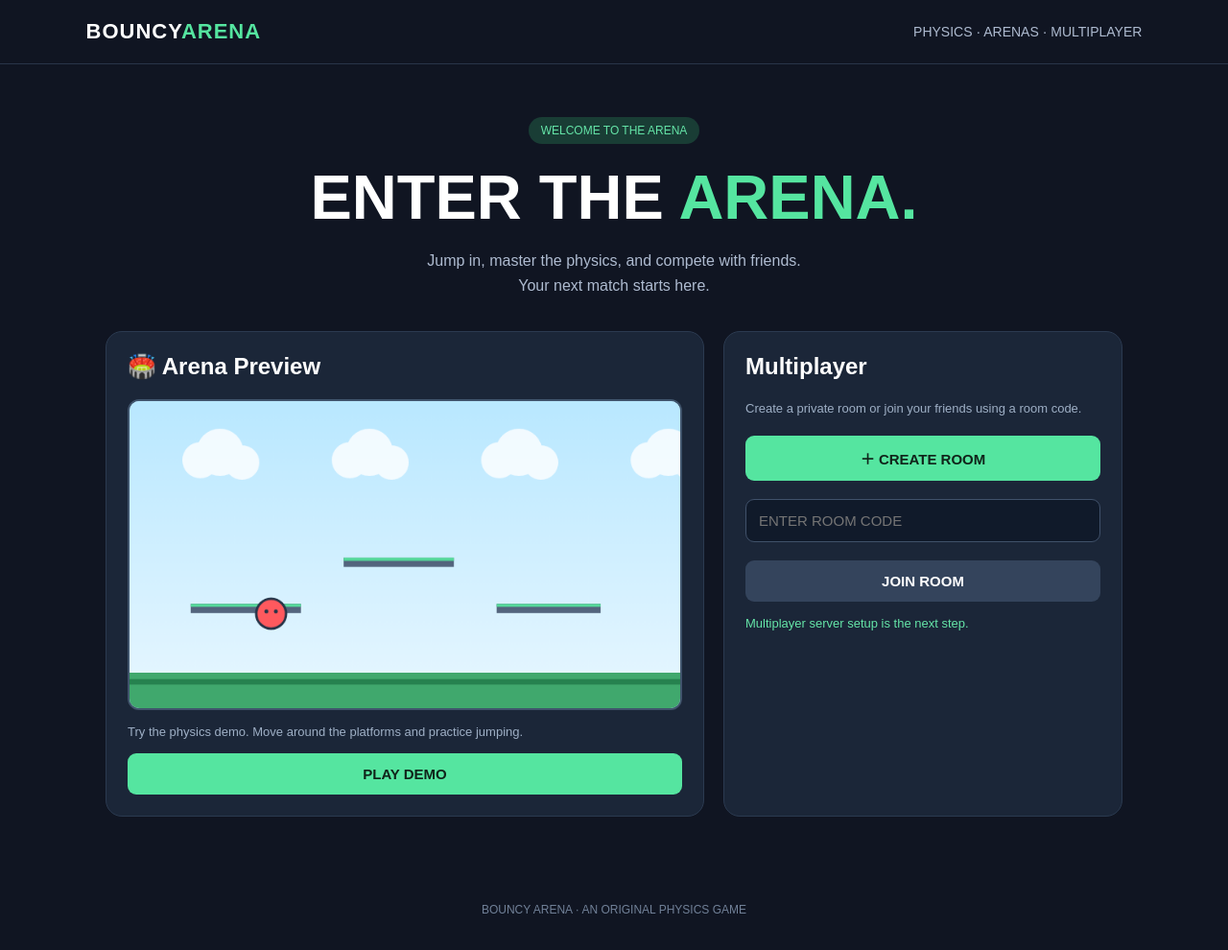
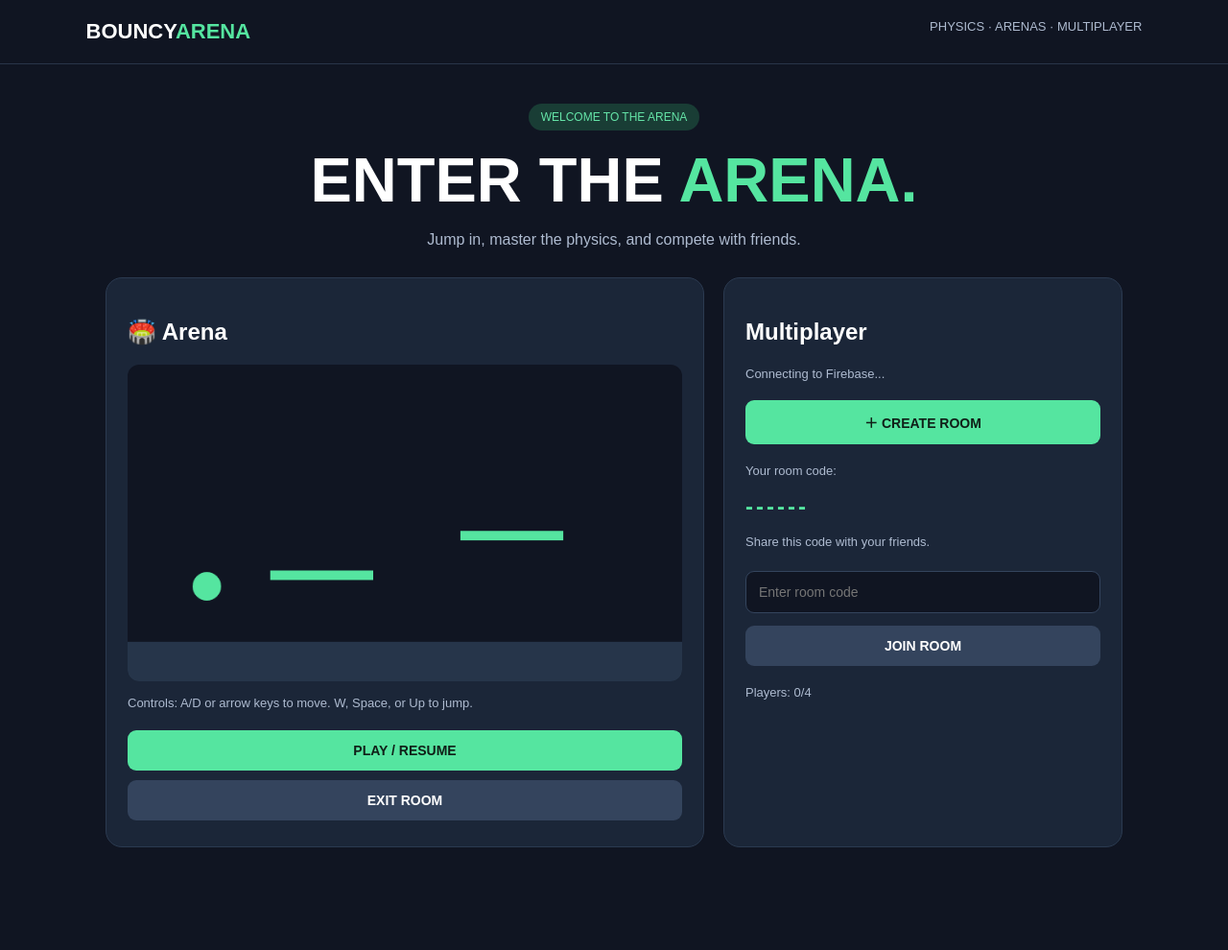
Before and after one commit to sneakywebdev/BouncyBallArena, a plain HTML site: page index.html in a window 1280 px wide. Shown: the whole page at 96% size. After the commit the page ends 928 px from the top, so only its background shows below. Drawn offline with Linux system fonts and the light colour scheme; no server answers.

Commit message:
Update index.html

```diff
--- a/index.html
+++ b/index.html
@@ -4,288 +4,264 @@
 <head>
 <meta charset="UTF-8">
 <meta name="viewport" content="width=device-width, initial-scale=1">
-<title>Bouncy Ball Arena</title>
+<title>Bouncy Arena</title>
 <style>
 *{box-sizing:border-box}
-body{
-  margin:0;background:#101522;color:white;
-  font-family:Arial,sans-serif;min-height:100vh
-}
-header{
-  display:flex;justify-content:space-between;align-items:center;
-  padding:20px 7%;border-bottom:1px solid #293449
-}
-.logo{font-size:22px;font-weight:900;letter-spacing:1px}
-.logo span{color:#55e5a0}
-nav{color:#aebbd0;font-size:14px}
-main{max-width:1100px;margin:55px auto;padding:0 20px}
-.hero{text-align:center;margin-bottom:35px}
-.tag{
-  display:inline-block;padding:7px 13px;border-radius:20px;
-  background:#193d35;color:#65e5a8;font-size:12px
-}
-h1{font-size:clamp(38px,7vw,65px);margin:18px 0 10px}
-h1 span{color:#55e5a0}
-.subtitle{color:#aebbd0;line-height:1.6}
-.layout{
-  display:grid;grid-template-columns:1.5fr 1fr;gap:20px
-}
-.panel{
-  background:#1b2638;border:1px solid #2b3a50;
-  border-radius:17px;padding:22px
-}
-.panel h2{margin-top:0}
-canvas{
-  display:block;width:100%;background:#b9e4f8;
-  border-radius:12px;border:2px solid #40546c
-}
-button,input{
-  border:0;border-radius:9px;padding:13px;
-  font-size:15px
-}
-button{cursor:pointer;font-weight:bold}
-.primary{background:#55e5a0;color:#10241a;width:100%}
-.secondary{background:#34445c;color:white;width:100%}
-button:hover{filter:brightness(1.1)}
-input{
-  width:100%;background:#101a2a;color:white;
-  border:1px solid #40516a;margin:8px 0
-}
-.actions{display:grid;gap:11px;margin-top:18px}
-.small{font-size:13px;color:#9eafc5;line-height:1.5}
-#gameStatus{color:#65e5a8;min-height:20px}
-#gamePanel{display:none;margin-top:20px}
-.gameTop{display:flex;justify-content:space-between;gap:10px;align-items:center}
-kbd{
-  background:#34445c;padding:4px 7px;border-radius:5px;
-  color:white
-}
-footer{text-align:center;color:#718198;padding:35px 10px;font-size:12px}
-@media(max-width:750px){
- .layout{grid-template-columns:1fr}
- main{margin-top:35px}
- header{padding:18px}
-}
+body{margin:0;background:#101522;color:white;font-family:Arial,sans-serif}
+header{padding:20px 7%;border-bottom:1px solid #293449;display:flex;justify-content:space-between}
+.logo{font-size:22px;font-weight:900}
+.logo span,h1 span{color:#55e5a0}
+nav{color:#aebbd0;font-size:13px}
+main{max-width:1100px;margin:45px auto;padding:0 20px}
+.hero{text-align:center;margin-bottom:30px}
+.tag{background:#193d35;color:#65e5a8;padding:7px 13px;border-radius:20px;font-size:12px}
+h1{font-size:clamp(38px,7vw,65px);margin:20px 0 10px}
+.subtitle{color:#aebbd0}
+.layout{display:grid;grid-template-columns:1.5fr 1fr;gap:20px}
+.panel{background:#1b2638;border:1px solid #2b3a50;border-radius:17px;padding:22px}
+canvas{width:100%;background:#101522;border-radius:12px;display:block}
+button,input{padding:13px;border-radius:9px;border:0;font-size:14px}
+button{background:#55e5a0;color:#102018;font-weight:bold;cursor:pointer;margin:5px 0;width:100%}
+button.secondary{background:#34445d;color:white}
+input{width:100%;background:#101522;color:white;border:1px solid #34445d;margin:8px 0}
+.status{color:#aebbd0;font-size:13px;line-height:1.5}
+#roomCode{font-size:24px;color:#55e5a0;font-weight:bold;letter-spacing:3px}
+@media(max-width:750px){.layout{grid-template-columns:1fr}}
 </style>
 </head>
 <body>
-
 <header>
   <div class="logo">BOUNCY<span>ARENA</span></div>
   <nav>PHYSICS · ARENAS · MULTIPLAYER</nav>
 </header>
 
 <main>
-  <section class="hero">
-    <div class="tag">WELCOME TO THE ARENA</div>
-    <h1>ENTER THE <span>ARENA.</span></h1>
-    <p class="subtitle">
-      Jump in, master the physics, and compete with friends.<br>
-      Your next match starts here.
-    </p>
+<section class="hero">
+  <span class="tag">WELCOME TO THE ARENA</span>
+  <h1>ENTER THE <span>ARENA.</span></h1>
+  <p class="subtitle">Jump in, master the physics, and compete with friends.</p>
+</section>
+
+<div class="layout">
+  <section class="panel">
+    <h2>🏟️ Arena</h2>
+    <canvas id="game" width="700" height="400"></canvas>
+    <p class="status">Controls: A/D or arrow keys to move. W, Space, or Up to jump.</p>
+    <button id="play">PLAY / RESUME</button>
+    <button class="secondary" id="exit">EXIT ROOM</button>
   </section>
 
-  <section class="layout">
-    <div class="panel">
-      <h2>🏟️ Arena Preview</h2>
-      <canvas id="preview" width="700" height="390"></canvas>
-      <p class="small">
-        Try the physics demo. Move around the platforms and practice jumping.
-      </p>
-      <button class="primary" id="playButton">PLAY DEMO</button>
-    </div>
-
-    <div class="panel">
-      <h2>Multiplayer</h2>
-      <p class="small">
-        Create a private room or join your friends using a room code.
-      </p>
-
-      <div class="actions">
-        <button class="primary" id="createButton">＋ CREATE ROOM</button>
-        <input id="roomInput" maxlength="5"
-          placeholder="ENTER ROOM CODE">
-        <button class="secondary" id="joinButton">JOIN ROOM</button>
-      </div>
-
-      <p id="gameStatus" class="small">
-        Multiplayer server setup is the next step.
-      </p>
-    </div>
+  <section class="panel">
+    <h2>Multiplayer</h2>
+    <p class="status" id="status">Connecting to Firebase...</p>
+    <button id="create">＋ CREATE ROOM</button>
+    <p class="status">Your room code:</p>
+    <div id="roomCode">------</div>
+    <p class="status">Share this code with your friends.</p>
+    <input id="joinCode" maxlength="6" placeholder="Enter room code">
+    <button class="secondary" id="join">JOIN ROOM</button>
+    <p class="status" id="players">Players: 0/4</p>
   </section>
-
-  <section class="panel" id="gamePanel">
-    <div class="gameTop">
-      <h2>Practice Arena</h2>
-      <button class="secondary" id="exitButton">EXIT</button>
-    </div>
-    <canvas id="game" width="900" height="500"></canvas>
-    <p class="small">
-      Controls: <kbd>A</kbd> <kbd>D</kbd> to move,
-      <kbd>W</kbd> or <kbd>SPACE</kbd> to jump.
-    </p>
-  </section>
+</div>
 </main>
 
-<footer>
-  BOUNCY ARENA · AN ORIGINAL PHYSICS GAME
-</footer>
+<script src="https://www.gstatic.com/firebasejs/10.14.1/firebase-app-compat.js"></script>
+<script src="https://www.gstatic.com/firebasejs/10.14.1/firebase-auth-compat.js"></script>
+<script src="https://www.gstatic.com/firebasejs/10.14.1/firebase-database-compat.js"></script>
 
 <script>
-const preview = document.getElementById("preview");
-const pctx = preview.getContext("2d");
+const firebaseConfig = {
+  apiKey: "AIzaSyA7mmK1Ljk2As5dPCfNAvt9CvF17G6maOE",
+  authDomain: "bouncyballarena-70cf9.firebaseapp.com",
+  databaseURL: "https://bouncyballarena-70cf9-default-rtdb.firebaseio.com",
+  projectId: "bouncyballarena-70cf9",
+  storageBucket: "bouncyballarena-70cf9.firebasestorage.app",
+  messagingSenderId: "1007913424936",
+  appId: "1:1007913424936:web:8ed5bde9eb78692834bd1d",
+  measurementId: "G-9Y8FXKXEK6"
+};
+
+firebase.initializeApp(firebaseConfig);
+const auth = firebase.auth();
+const db = firebase.database();
+
 const canvas = document.getElementById("game");
 const ctx = canvas.getContext("2d");
+const statusText = document.getElementById("status");
+const roomCodeText = document.getElementById("roomCode");
+const playersText = document.getElementById("players");
 
-const platforms = [
-  {x:100,y:330,w:180,h:15},
-  {x:350,y:255,w:180,h:15},
-  {x:600,y:330,w:170,h:15}
-];
+let uid = null;
+let room = null;
+let playerRef = null;
+let players = {};
+let running = false;
+let keys = {};
+let lastSend = 0;
 
-function drawScene(c, w, h, ballX, ballY) {
-  const g = c.createLinearGradient(0,0,0,h);
-  g.addColorStop(0,"#b9e8ff");
-  g.addColorStop(1,"#e8f7ff");
-  c.fillStyle=g;
-  c.fillRect(0,0,w,h);
+const me = {x:100,y:280,vx:0,vy:0};
+const ground = 350;
 
-  // Clouds
-  c.fillStyle="rgba(255,255,255,.8)";
-  for(let i=0;i<4;i++){
-    let x=90+i*190;
-    c.beginPath();
-    c.arc(x,75,23,0,Math.PI*2);
-    c.arc(x+25,65,30,0,Math.PI*2);
-    c.arc(x+53,78,22,0,Math.PI*2);
-    c.fill();
+auth.signInAnonymously().then(result=>{
+  uid = result.user.uid;
+  statusText.textContent = "Connected! Create a room or join a friend.";
+}).catch(error=>{
+  statusText.textContent = "Connection error: " + error.message;
+});
+
+function makeCode(){
+  return Math.random().toString(36).substring(2,8).toUpperCase();
+}
+
+async function createRoom(){
+  if(!uid){statusText.textContent="Still connecting. Try again.";return;}
+  const code = makeCode();
+  const ref = db.ref("rooms/"+code);
+  try{
+    await ref.child("host").set(uid);
+    await ref.child("createdAt").set(firebase.database.ServerValue.TIMESTAMP);
+    await enterRoom(code);
+  }catch(e){
+    statusText.textContent="Could not create room: "+e.message;
+  }
+}
+
+async function joinRoom(){
+  if(!uid){statusText.textContent="Still connecting. Try again.";return;}
+  const code = document.getElementById("joinCode").value.trim().toUpperCase();
+  if(!/^[A-Z0-9]{6}$/.test(code)){
+    statusText.textContent="Enter a valid 6-character code.";
+    return;
+  }
+  try{
+    const ref = db.ref("rooms/"+code);
+    const snap = await ref.child("host").once("value");
+    if(!snap.exists()){
+      statusText.textContent="Room not found.";
+      return;
+    }
+    await enterRoom(code);
+  }catch(e){
+    statusText.textContent="Could not join: "+e.message;
+  }
+}
+
+async function enterRoom(code){
+  if(room) await leaveRoom();
+  room = code;
+  const roomRef = db.ref("rooms/"+code);
+  playerRef = roomRef.child("players/"+uid);
+
+  const existing = await roomRef.child("players").once("value");
+  const count = existing.numChildren();
+  if(count >= 4){
+    room = null;
+    playerRef = null;
+    statusText.textContent="This room is full.";
+    return;
   }
 
-  // Platforms
-  platforms.forEach(p=>{
-    const scale=w/900;
-    c.fillStyle="#53647d";
-    c.fillRect(p.x*scale,p.y*(h/500),p.w*scale,15*scale);
-    c.fillStyle="#55d99a";
-    c.fillRect(p.x*scale,p.y*(h/500),p.w*scale,5*scale);
+  me.x = 80 + count*90;
+  me.y = 280;
+  me.vx = 0;
+  me.vy = 0;
+
+  await playerRef.set({
+    x:me.x,y:me.y,name:"Player",updatedAt:Date.now()
   });
+  playerRef.onDisconnect().remove();
 
-  c.fillStyle="#40a86d";
-  c.fillRect(0,h-45,w,45);
+  roomCodeText.textContent = code;
+  statusText.textContent = "You're in room "+code+"!";
+  running = true;
 
-  c.fillStyle="#26824f";
-  c.fillRect(0,h-37,w,7);
-
-  // Player
-  c.fillStyle="#ff595e";
-  c.beginPath();
-  c.arc(ballX,ballY,19,0,Math.PI*2);
-  c.fill();
-  c.strokeStyle="#263448";
-  c.lineWidth=3;
-  c.stroke();
-
-  c.fillStyle="#263448";
-  c.beginPath();
-  c.arc(ballX-6,ballY-3,2.5,0,Math.PI*2);
-  c.arc(ballX+6,ballY-3,2.5,0,Math.PI*2);
-  c.fill();
+  roomRef.child("players").on("value",snap=>{
+    players = snap.val() || {};
+    playersText.textContent = "Players: "+Object.keys(players).length+"/4";
+  });
 }
 
-drawScene(pctx,700,390,180,270);
+async function leaveRoom(){
+  if(!room)return;
+  const oldRoom = room;
+  if(playerRef){
+    await playerRef.onDisconnect().cancel();
+    await playerRef.remove();
+  }
+  db.ref("rooms/"+oldRoom+"/players").off();
+  room = null;
+  playerRef = null;
+  players = {};
+  roomCodeText.textContent = "------";
+  playersText.textContent = "Players: 0/4";
+  statusText.textContent = "You left the room.";
+}
 
-let active=false;
-let keys={};
-let player={x:120,y:200,vx:0,vy:0,onGround:false};
+document.getElementById("create").onclick = createRoom;
+document.getElementById("join").onclick = joinRoom;
+document.getElementById("exit").onclick = leaveRoom;
+document.getElementById("play").onclick = ()=>{running=true;};
 
 window.addEventListener("keydown",e=>{
-  keys[e.key.toLowerCase()]=true;
-  if([" ","arrowup","arrowleft","arrowright"].includes(e.key.toLowerCase()))
-    e.preventDefault();
+  keys[e.key.toLowerCase()] = true;
+  if([" ","ArrowUp","ArrowDown","ArrowLeft","ArrowRight"].includes(e.key))e.preventDefault();
 });
-window.addEventListener("keyup",e=>{
-  keys[e.key.toLowerCase()]=false;
-});
+window.addEventListener("keyup",e=>keys[e.key.toLowerCase()]=false);
 
-function startGame(){
-  active=true;
-  player={x:120,y:200,vx:0,vy:0,onGround:false};
-  document.getElementById("gamePanel").style.display="block";
-  document.getElementById("gamePanel").scrollIntoView({behavior:"smooth"});
-  requestAnimationFrame(loop);
+function draw(){
+  ctx.clearRect(0,0,700,400);
+  ctx.fillStyle="#26354a";
+  ctx.fillRect(0,ground,700,50);
+  ctx.fillStyle="#55e5a0";
+  ctx.fillRect(180,260,130,12);
+  ctx.fillRect(420,210,130,12);
+
+  for(const [id,p] of Object.entries(players)){
+    ctx.beginPath();
+    ctx.arc(p.x,p.y,18,0,Math.PI*2);
+    ctx.fillStyle=id===uid?"#55e5a0":"#69a8ff";
+    ctx.fill();
+    ctx.fillStyle="white";
+    ctx.font="12px Arial";
+    ctx.textAlign="center";
+    ctx.fillText(id===uid?"You":"Friend",p.x,p.y-27);
+  }
+
+  if(!room){
+    ctx.beginPath();
+    ctx.arc(me.x,me.y,18,0,Math.PI*2);
+    ctx.fillStyle="#55e5a0";
+    ctx.fill();
+  }
 }
 
 function update(){
-  if(keys.a||keys.arrowleft)player.vx-=0.65;
-  if(keys.d||keys.arrowright)player.vx+=0.65;
+  if(running){
+    if(keys["a"]||keys["arrowleft"])me.vx=-4;
+    else if(keys["d"]||keys["arrowright"])me.vx=4;
+    else me.vx*=0.8;
 
-  player.vx*=0.91;
-  player.vx=Math.max(-7,Math.min(7,player.vx));
+    if((keys["w"]||keys[" "]||keys["arrowup"])&&me.y>=ground-18){
+      me.vy=-11;
+    }
 
-  if((keys.w||keys[" "]||keys.arrowup)&&player.onGround){
-    player.vy=-12;
-    player.onGround=false;
+    me.vy+=0.5;
+    me.x+=me.vx;
+    me.y+=me.vy;
+    me.x=Math.max(18,Math.min(682,me.x));
+
+    if(me.y>ground-18){me.y=ground-18;me.vy=0;}
+
+    const now=Date.now();
+    if(room && playerRef && now-lastSend>90){
+      lastSend=now;
+      playerRef.update({x:me.x,y:me.y,updatedAt:now});
+    }
   }
-
-  player.vy+=0.55;
-  player.x+=player.vx;
-  player.y+=player.vy;
-  player.onGround=false;
-
-  player.x=Math.max(19,Math.min(881,player.x));
-
-  const oldY=player.y-player.vy;
-
-  if(player.y+19>=455){
-    player.y=436;
-    player.vy=0;
-    player.onGround=true;
-  }
-
-  platforms.forEach(p=>{
-    if(player.vy>=0 &&
-       oldY+19<=p.y &&
-       player.y+19>=p.y &&
-       player.x+15>p.x &&
-       player.x-15<p.x+p.w){
-      player.y=p.y-19;
-      player.vy=0;
-      player.onGround=true;
-    }
-  });
-
-  if(player.y>550){
-    player.x=100;
-    player.y=100;
-    player.vy=0;
-  }
+  draw();
+  requestAnimationFrame(update);
 }
-
-function loop(){
-  if(!active)return;
-  update();
-  drawScene(ctx,900,500,player.x,player.y);
-  requestAnimationFrame(loop);
-}
-
-document.getElementById("playButton").onclick=startGame;
-document.getElementById("exitButton").onclick=()=>{
-  active=false;
-  document.getElementById("gamePanel").style.display="none";
-};
-
-document.getElementById("createButton").onclick=()=>{
-  document.getElementById("gameStatus").textContent=
-    "Room creation will be enabled after Firebase multiplayer setup.";
-};
-
-document.getElementById("joinButton").onclick=()=>{
-  const code=document.getElementById("roomInput").value.trim().toUpperCase();
-  document.getElementById("gameStatus").textContent=
-    code.length===5
-    ? "Multiplayer server setup is needed before joining rooms."
-    : "Enter a 5-character room code.";
-};
+update();
 </script>
 </body>
 </html>
```
